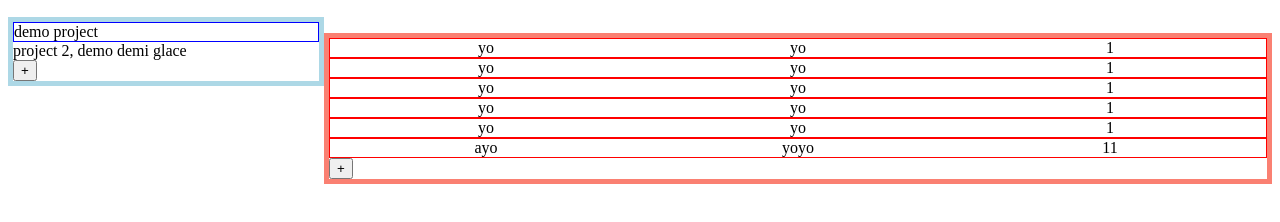
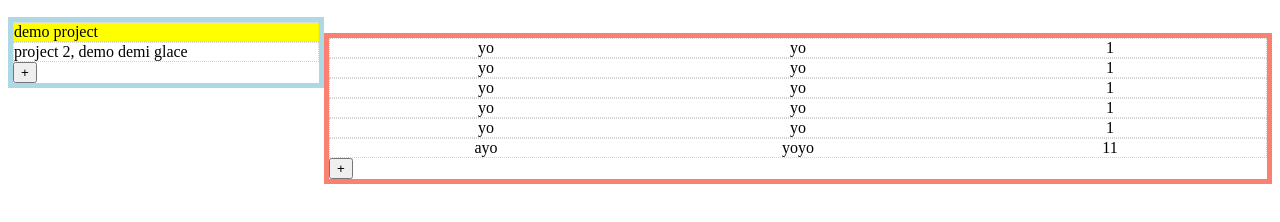
Before and after one commit to daygoDao/todo-list, a website built with webpack: page dist/index.html in a window 1280 px wide. Shown: the part 148-370 px from the top of the page. Built offline with Linux system fonts and the light colour scheme.

Commit message:
added new highlight to active project

```diff
--- a/src/project-list.js
+++ b/src/project-list.js
@@ -137,6 +137,10 @@ const projectList = () => {
 		localStorage.setItem('projectList', JSON.stringify(list));
 		list[chosenProjectIndex].displaytasks();
 		addTaskButt();
+		// reset modal form
+		form.elements[0].value = '';
+		form.elements[1].value = '';
+		form.elements[2].value = '';
 	};
 
 	// init display
--- a/src/style.css
+++ b/src/style.css
@@ -19,7 +19,7 @@ main {
 }
 
 .chosenProject {
-	border: 1px solid blue;
+	background-color: yellow;
 }
 
 .task-header {
@@ -33,8 +33,9 @@ ul {
 	padding: 0;
 }
 
-.content li {
-	border: 1px solid red;
+.content li,
+.projects li {
+	border: 1px dotted lightgray;
 }
 
 .task {
```
Also changed, not shown: dist/main.js.
